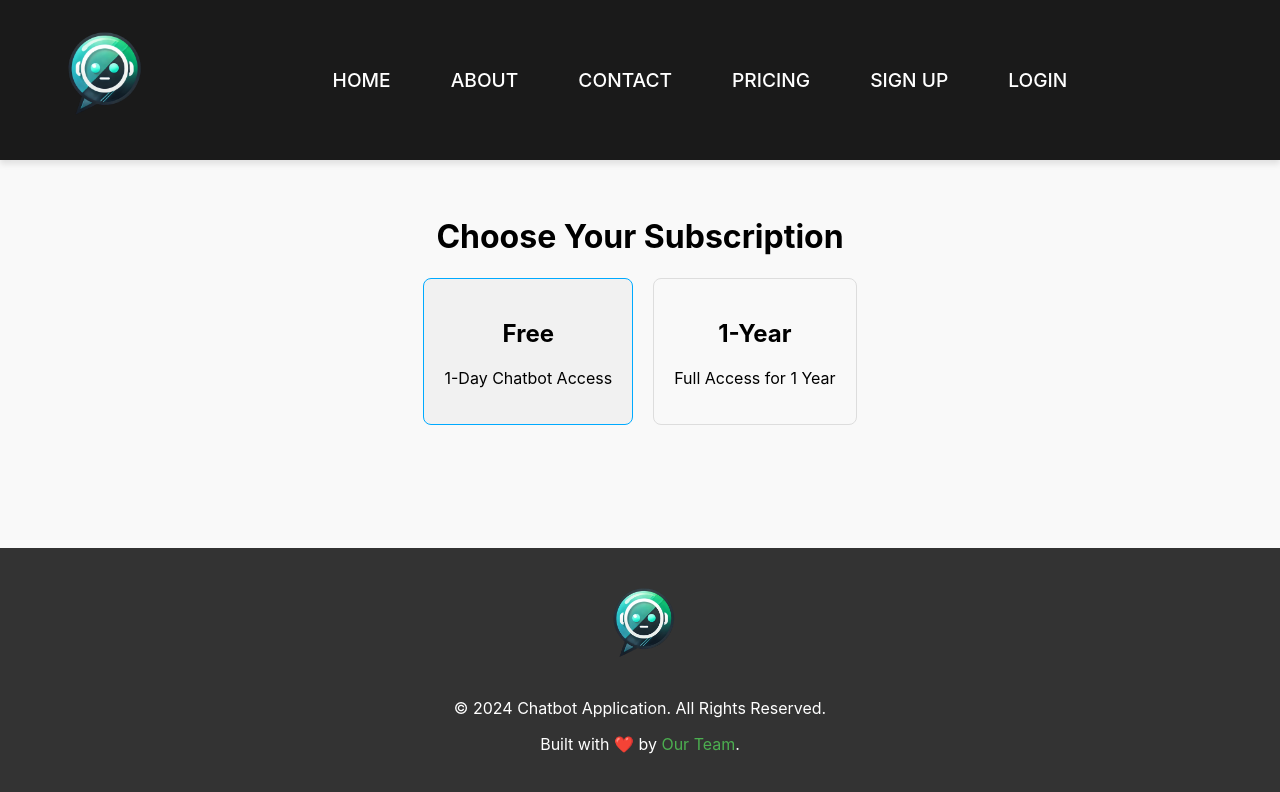
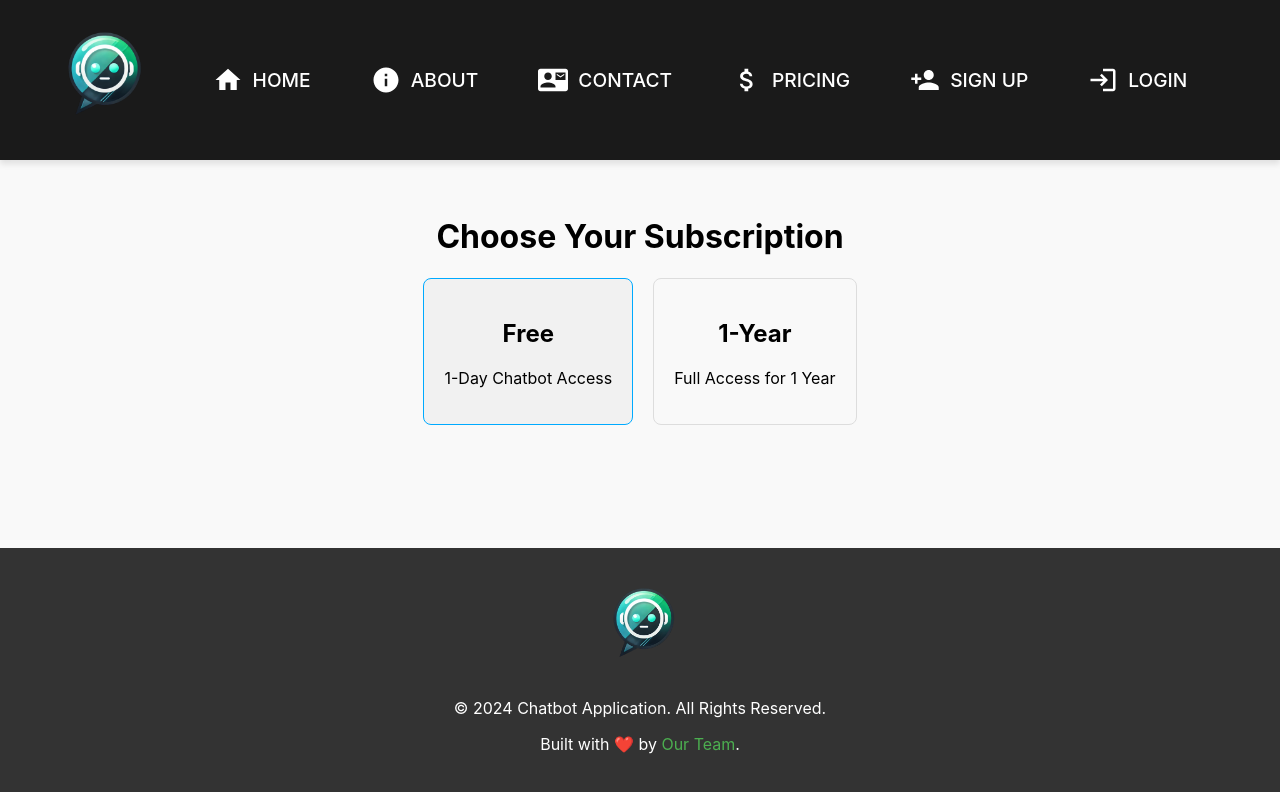
Before and after one commit to Anmol1602/React-Chat-Bot, a React (Create React App) app in the folder chatbot-app/: page /pricing in a window 1280 px wide. Shown: the top 792 px of the page. Built offline with nearby package versions, Linux system fonts and the light colour scheme; what react-chatbot-kit would draw is missing.

Commit message:
Added icons in Navbar

```diff
--- a/chatbot-app/src/Component/Navbar.js
+++ b/chatbot-app/src/Component/Navbar.js
@@ -1,11 +1,18 @@
-import React , { useState, useEffect } from "react";
+import React, { useState, useEffect } from "react";
 import { Link } from "react-router-dom";
 import "../css/Navbar.css";
 import logo from "../assets/Logo.webp"; // Replace with your logo file path
 import AccountCircleIcon from "@mui/icons-material/AccountCircle";
+import HomeIcon from "@mui/icons-material/Home";
+import InfoIcon from "@mui/icons-material/Info";
+import ContactMailIcon from "@mui/icons-material/ContactMail";
+import AttachMoneyIcon from "@mui/icons-material/AttachMoney";
+import LoginIcon from "@mui/icons-material/Login";
+import PersonAddIcon from "@mui/icons-material/PersonAdd";
+import ExitToAppIcon from "@mui/icons-material/ExitToApp";
+
 
 function Navbar({ user, setUser }) {
-
     useEffect(() => {
         const storedUser = localStorage.getItem("user");
         if (storedUser) {
@@ -27,24 +34,42 @@ function Navbar({ user, setUser }) {
             <div className="navbar-links">
                 <ul className="navbar-list">
                     <li className="navbar-item">
-                        <Link to="/" className="navbar-link">Home</Link>
+                        <Link to="/" className="navbar-link">
+                            <HomeIcon style={{ fontSize: "30px" }} />
+                            <span>Home</span>
+                        </Link>
                     </li>
                     <li className="navbar-item">
-                        <Link to="/about" className="navbar-link">About</Link>
+                        <Link to="/about" className="navbar-link">
+                            <InfoIcon style={{ fontSize: "30px" }} />
+                            <span>About</span>
+                        </Link>
                     </li>
                     <li className="navbar-item">
-                        <Link to="/contact" className="navbar-link">Contact</Link>
+                        <Link to="/contact" className="navbar-link">
+                            <ContactMailIcon style={{ fontSize: "30px" }} />
+                            <span>Contact</span>
+                        </Link>
                     </li>
                     <li className="navbar-item">
-                        <Link to="/pricing" className="navbar-link">Pricing</Link>
+                        <Link to="/pricing" className="navbar-link">
+                            <AttachMoneyIcon style={{ fontSize: "30px" }} />
+                            <span>Pricing</span>
+                        </Link>
                     </li>
                     {!user ? (
                         <>
                             <li className="navbar-item">
-                                <Link to="/signup" className="navbar-link">Sign Up</Link>
+                                <Link to="/signup" className="navbar-link">
+                                    <PersonAddIcon style={{ fontSize: "30px" }} />
+                                    <span>Sign Up</span>
+                                </Link>
                             </li>
                             <li className="navbar-item">
-                                <Link to="/login" className="navbar-link">Login</Link>
+                                <Link to="/login" className="navbar-link">
+                                    <LoginIcon style={{ fontSize: "30px" }} />
+                                    <span>Login</span>
+                                </Link>
                             </li>
                         </>
                     ) : (
@@ -52,11 +77,13 @@ function Navbar({ user, setUser }) {
                             <li className="navbar-item">
                                 <Link to="/profile" className="navbar-link">
                                     <AccountCircleIcon style={{ fontSize: "30px" }} />
+                                    <span>Profile</span>
                                 </Link>
                             </li>
                             <li className="navbar-item">
                                 <button className="navbar-link" onClick={handleLogout}>
-                                    Logout
+                                        <ExitToAppIcon style={{ fontSize: "30px" }} />
+                                        <span>Logout</span>
                                 </button>
                             </li>
                         </>
--- a/chatbot-app/src/css/Navbar.css
+++ b/chatbot-app/src/css/Navbar.css
@@ -1,4 +1,3 @@
-/* Navbar Styling */
 .navbar {
     display: flex;
     align-items: center;
@@ -57,6 +56,16 @@
     justify-content: center;
 }
 
+.navbar-link svg {
+    margin-right: 10px;
+    color: #ffffff;
+    transition: color 0.3s;
+}
+
+.navbar-link span {
+    vertical-align: middle;
+}
+
 .navbar-link:hover {
     color: #4caf50;
     transform: scale(1.05);
@@ -98,16 +107,10 @@
     align-items: center;
 }
 
-.navbar-link svg {
-    margin-left: 10px;
-    color: #ffffff;
-    transition: color 0.3s;
-    vertical-align: middle;
-}
-
 .navbar-link:hover svg {
     color: #4caf50;
 }
+
 @media (max-width: 768px) {
     .navbar {
         flex-direction: column;
```
